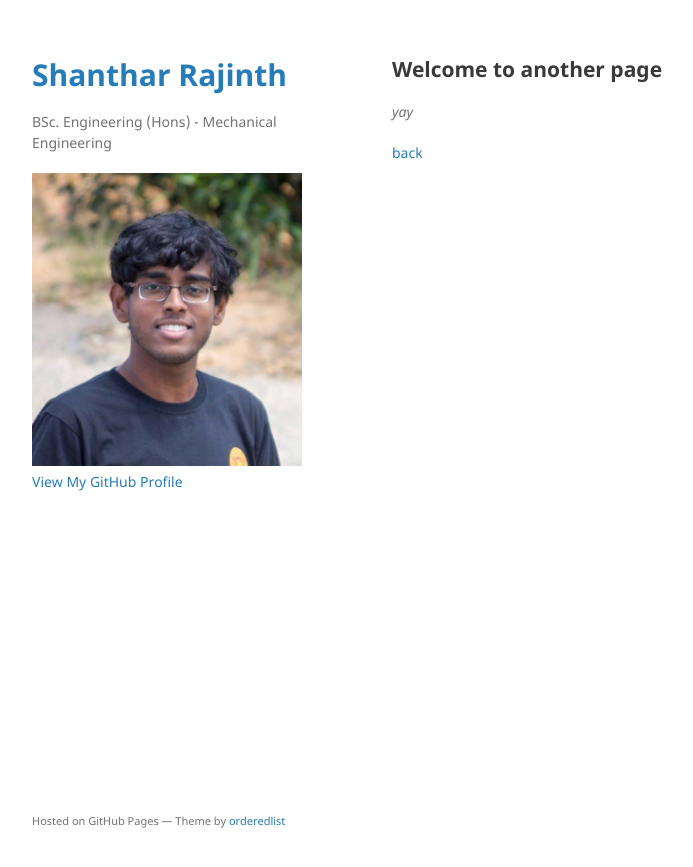
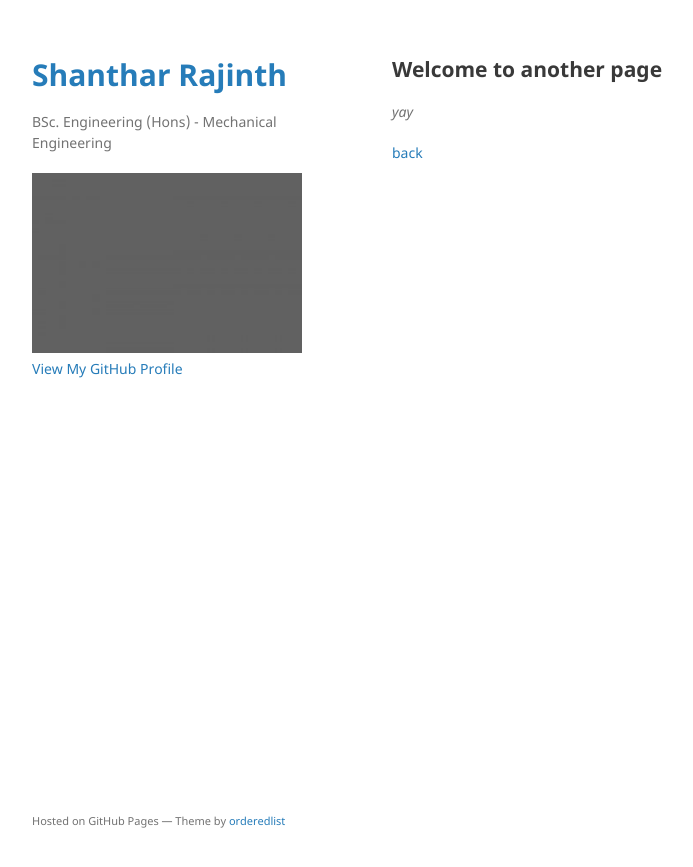
Before and after one commit to rajinthss/rajinthss.github.io, a Jekyll site: the page built from another-page.md, in a window 1280 px wide. Shown: the top 867 px of the page, without its empty margins (178-871 px from the left). Built offline with Jekyll 4.4.1, drawn with Linux system fonts in a browser that asks for light colours; our own code applies the rules of GitHub Pages for plain Markdown files.

Commit message:
added grey

```diff
--- a/_config.yml
+++ b/_config.yml
@@ -1,5 +1,5 @@
 title: Shanthar Rajinth
-logo: /assets/img/profilepic.png
+logo: /assets/img/grey.jpg
 description: BSc. Engineering (Hons) - Mechanical Engineering
 show_downloads: false
 google_analytics:
```
Also changed, not shown: assets/img/grey.jpg (added).
